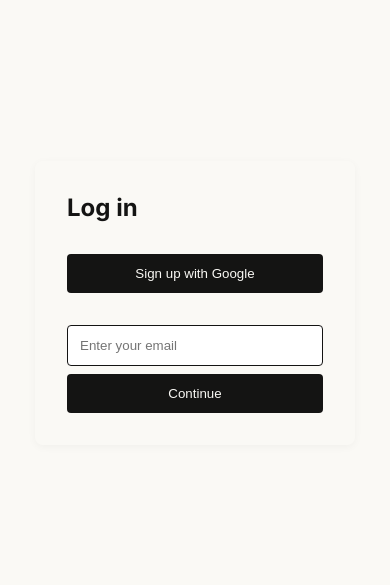
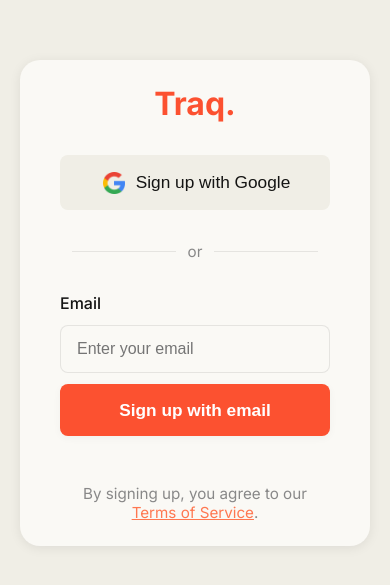
Before and after one commit to billyonbilly-ai/traq, a Next.js app: page /login in a window 390 px wide. Shown: the part 119-704 px from the top of the page. Built offline with nearby package versions, Linux system fonts and the light colour scheme; no server answers.

Commit message:
Refactor login and onboarding forms for consistent UX, improved dark mode, and responsive styles.

```diff
--- a/src/app/api/auth/send-otp/route.js
+++ b/src/app/api/auth/send-otp/route.js
@@ -20,11 +20,7 @@
         <h2 style="color: #FC5130; margin-bottom: 16px;">Sign in to Traq</h2>
         <p style="font-size: 1.1rem; margin-bottom: 24px;">Your verification code is:</p>
         <div style="font-size: 2rem; font-weight: bold; letter-spacing: 2px; background: #f0eee6; padding: 12px 0; border-radius: 8px; text-align: center; margin-bottom: 24px;">${code}</div>
-        <p style="margin-bottom: 16px;">Or sign in instantly with the magic link below:</p>
-        <div style="text-align: center; margin-bottom: 24px;">
-          <a href="${magicLink}" style="display: inline-block; background: #FC5130; color: #fff; text-decoration: none; padding: 12px 32px; border-radius: 6px; font-weight: 600; font-size: 1.1rem;">Sign in to Traq</a>
-        </div>
-        <p style="font-size: 0.95rem; color: #555; margin-top: 32px;">This code and link will expire in 10 minutes.<br>If you did not request this, you can safely ignore this email.</p>
+        <p style="font-size: 0.95rem; color: #555; margin-top: 32px;">This code will expire in 10 minutes.<br>If you did not request this, you can safely ignore this email.</p>
       </div>
     `,
   });
--- a/src/app/layout.jsx
+++ b/src/app/layout.jsx
@@ -1,5 +1,5 @@
  import "./globals.scss";
-  import ClientProvider from './client-provider';
+  import ClientProvider from './context/ClientProvider';
 
   export const metadata = {
     title: "Traq",
--- a/src/app/login/index.module.scss
+++ b/src/app/login/index.module.scss
@@ -1,39 +1,117 @@
 .loginPage {
   min-height: 100vh;
+  background: var(--accent);
   display: flex;
   align-items: center;
   justify-content: center;
-  background: var(--background);
-  color: var(--foreground);
 }
 
 .loginBox {
+  background: var(--background);
+  border-radius: 20px;
+box-shadow: 0 2px 12px rgba(0, 0, 0, 0.08);  padding: 2rem 4rem;
+  min-width: 350px;
   display: flex;
   flex-direction: column;
-  gap: 2rem;
-  min-width: 320px;
-  padding: 2rem;
-  border-radius: 8px;
-  box-shadow: 0 2px 8px rgba(0,0,0,0.04);
+  align-items: stretch;
+  gap: 1.5rem;
 }
 
-.loginButton {
-  background: var(--foreground);
-  color: var(--background);
-  padding: 0.75rem;
-  border: none;
-  border-radius: 4px;
-  cursor: pointer;
+.logo {
+  display: flex;
+  align-items: center;
+  justify-content: center;
+  font-size: 2rem;
+  font-weight: 700;
+  color: var(--primary);
+  margin-bottom: 0.5rem;
+}
+
+.divider {
+  display: flex;
+  align-items: center;
+  text-align: center;
+  color: #888;
+  font-size: 0.95rem;
+  margin: 0.5rem 0 0.5rem 0;
+}
+.divider::before, .divider::after {
+  content: '';
+  flex: 1;
+  border-bottom: 1px solid #2626261a;
+  margin: 0 0.75rem;
 }
 
 .emailSection {
   display: flex;
   flex-direction: column;
-  gap: 0.5rem;
+  gap: 0.7rem;
+
+  label {
+    color: var(--foreground);
+    font-size: 1rem;
+  }
 }
 
-.emailInput {
-  padding: 0.75rem;
-  border-radius: 4px;
-  border: 1px solid var(--foreground);
+.emailInput, .passwordInput {
+  background: var(--background);
+  color: var(--foreground);
+  border: 1px solid #2626261a;
+  border-radius: 8px;
+  padding: 0.9rem 1rem;
+  font-size: 1rem;
+  outline: none;
+  transition: border 0.2s;
 }
+.emailInput:focus, .passwordInput:focus {
+  border: 1px solid #2626263a;
+}
+
+.emailSection .codeLabel, .emailSection .passwordLabel {
+  margin-top: 1.5rem;
+}
+
+.error {
+  color: #ff4d4f;
+  margin-top: 0.5rem;
+  font-size: 0.98rem;
+}
+
+// Password input wrapper for unified border and focus
+.passwordInputWrap {
+  border: 1px solid #2626261a;
+  border-radius: 8px;
+  background: var(--background);
+  transition: border 0.2s;
+}
+.passwordInputWrap.active,
+.passwordInputWrap:focus-within {
+  border: 1px solid #2626263a;
+}
+@media (prefers-color-scheme: dark) {
+  .divider::before, .divider::after {
+    border-bottom: 1px solid #dedddd1a;
+  }
+  .emailInput, .passwordInput {
+    border: 1px solid #dedddd1a;
+  }
+  .emailInput:focus, .passwordInput:focus {
+  border: 1px solid #dedddd56;
+}
+  .passwordInputWrap {
+    border: 1px solid #dedddd1a;
+  }
+  .passwordInputWrap.active,
+  .passwordInputWrap:focus-within {
+    border: 1px solid #dedddd56;
+  }
+}
+
+@media (max-width: 600px) {
+  .loginPage {
+    padding: 1.5rem;
+  }
+  .loginBox {
+    padding: 1.5rem 2.5rem;
+  }
+}
--- a/src/app/login/page.jsx
+++ b/src/app/login/page.jsx
@@ -5,6 +5,9 @@
 import { useRouter } from 'next/navigation';
 import { useSession } from 'next-auth/react';
 import { useEffect } from 'react';
+import GoogleButton from '../../components/GoogleButton';
+import Button from '../../components/Button';
+import EyeIcon from '../../components/EyeIcon';
 
 // Spinner component
 function Spinner() {
@@ -40,6 +43,7 @@
   const [error, setError] = useState('');
   const { status } = useSession();
   const router = useRouter();
+  const [showPassword, setShowPassword] = useState(false);
 
   function handleGoogleSignIn() {
     sessionStorage.setItem('googleLoading', '1');
@@ -141,30 +145,29 @@
   return (
     <div className={styles.loginPage}>
       <div className={styles.loginBox}>
-        <h2>Log in</h2>
-        <button
-          className={styles.loginButton}
-          onClick={handleGoogleSignIn}
-          disabled={isAnyLoading}
-        >
-          {googleLoading && <Spinner />}Sign up with Google
-        </button>
+        <div className={styles.logo}>Traq.</div>
+        <GoogleButton onClick={handleGoogleSignIn} loading={googleLoading} disabled={isAnyLoading} />
+        <div className={styles.divider}><span>or</span></div>
         <div className={styles.emailSection}>
+          <label htmlFor="email" style={{ fontWeight: 500, marginBottom: 0 }}>Email</label>
           <input
+            id="email"
             type="email"
             placeholder="Enter your email"
             value={email}
             onChange={e => setEmail(e.target.value)}
             className={styles.emailInput}
             disabled={step !== 'email' || isAnyLoading}
+            autoComplete="email"
           />
           {step === 'email' && (
-            <button className={styles.loginButton} onClick={handleEmailContinue} disabled={isAnyLoading || !email}>
-              {isAnyLoading && <Spinner />}Continue
-            </button>
+            <Button onClick={handleEmailContinue} loading={isAnyLoading} >
+              Sign up with email
+            </Button>
           )}
           {step === 'code' && (
             <>
+            <label htmlFor="code" style={{ fontWeight: 500, marginBottom: 0 }} className={styles.codeLabel}>Verification code</label>
               <input
                 type="text"
                 placeholder="Enter verification code"
@@ -172,28 +175,44 @@
                 onChange={e => setCode(e.target.value)}
                 className={styles.emailInput}
                 disabled={isAnyLoading}
+                autoComplete="one-time-code"
               />
-              <button className={styles.loginButton} onClick={handleCodeContinue} disabled={isAnyLoading || !code}>
-                {isAnyLoading && <Spinner />}Continue
-              </button>
+              <Button onClick={handleCodeContinue} loading={isAnyLoading} >
+                Continue
+              </Button>
             </>
           )}
           {step === 'password' && (
             <>
+            <label htmlFor="password" style={{ fontWeight: 500, marginBottom: 0 }} className={styles.codeLabel}>Password</label>
+              <div
+                className={styles.passwordInputWrap}
+                tabIndex={-1}
+                style={{ position: 'relative', display: 'flex', alignItems: 'center', background: 'var(--background)', borderRadius: 8 }}
+              >
                 <input
-                type="password"
+                  type={showPassword ? 'text' : 'password'}
                   placeholder="Enter your password"
                   value={password}
                   onChange={e => setPassword(e.target.value)}
-                className={styles.emailInput}
+                  className={styles.passwordInput}
                   disabled={isAnyLoading}
+                  autoComplete="current-password"
+                  style={{ border: 'none', outline: 'none', boxShadow: 'none', background: 'transparent', flex: 1, paddingRight: 40 }}
                 />
-              <button className={styles.loginButton} onClick={handlePasswordContinue} disabled={isAnyLoading || !password}>
-                {isAnyLoading && <Spinner />}Continue with password
-              </button>
+                <span style={{ position: 'absolute', right: 12, top: '50%', transform: 'translateY(-50%)', cursor: 'pointer', zIndex: 2 }} onClick={() => setShowPassword(v => !v)}>
+                  <EyeIcon open={!showPassword} />
+                </span>
+              </div>
+              <Button onClick={handlePasswordContinue} loading={isAnyLoading} disabled={!password}>
+                Continue with password
+              </Button>
             </>
           )}
-          {error && <div style={{ color: 'red', marginTop: 8 }}>{error}</div>}
+          {error && <div className={styles.error}>{error}</div>}
+        </div>
+        <div style={{ color: '#888', fontSize: '0.95rem', marginTop: '1.5rem', textAlign: 'center' }}>
+          By signing up, you agree to our <a href="#" style={{ color: '#ff7750', textDecoration: 'underline' }}>Terms of Service</a>.
         </div>
       </div>
     </div>
--- a/src/app/onboarding/index.module.scss
+++ b/src/app/onboarding/index.module.scss
@@ -1,34 +1,107 @@
 .onboardingPage {
   min-height: 100vh;
+  background: var(--background);
+  display: flex;
+  justify-content: center;
+  align-items: center;
+}
+
+.onboardingBox {
+  height: 100%;
+  display: flex;
+  flex-direction: column;
+  align-items: stretch;
+}
+
+
+.divider {
   display: flex;
   align-items: center;
   justify-content: center;
+  text-align: center;
+  color: var(--foreground);
+  font-size: 1.4rem;
+  font-weight: 600;
+margin-bottom: 0.6rem;
+
+span {
+  line-height: 1;
+}
+}
+
+.dividerSub {
+  margin-bottom: 4rem;
+  font-size: 1.3rem;
+  color: #262626a5;
+  font-weight: 600;
+  text-align: center;
+
+  span {
+  line-height: 1;
+}
+}
+
+@media (prefers-color-scheme: dark) {
+  .dividerSub {
+    color: #faf9f599;
+  }
+}
+
+
+.onboardingInput, .passwordInput {
   background: var(--background);
   color: var(--foreground);
+  border: 1px solid #2626261a;
+  border-radius: 8px;
+  padding: 0.9rem 1rem;
+  font-size: 1rem;
+  outline: none;
+  transition: border 0.2s;
+}
+.onboardingInput:focus, .passwordInput:focus {
+  border: 1px solid #2626263a;
 }
 
-.onboardingBox {
-  display: flex;
-  flex-direction: column;
-  gap: 1.5rem;
-  min-width: 320px;
-  padding: 2rem;
-  border-radius: 8px;
-  box-shadow: 0 2px 8px rgba(0,0,0,0.04);
-  background: var(--background);
+@media (prefers-color-scheme: dark) {
+  .onboardingInput, .passwordInput {
+    border: 1px solid #dedddd1a;
+  }
+  .onboardingInput:focus, .passwordInput:focus {
+    border: 1px solid #dedddd56;
+  }
 }
 
-.onboardingInput {
-  padding: 0.75rem;
-  border-radius: 4px;
-  border: 1px solid var(--foreground);
+.error {
+  color: #ff4d4f;
+  margin-top: 0.5rem;
+  font-size: 0.98rem;
 }
 
-.onboardingButton {
-  background: var(--foreground);
-  color: var(--background);
-  padding: 0.75rem;
-  border: none;
-  border-radius: 4px;
-  cursor: pointer;
+
+.passwordInputWrap {
+  border: 1px solid #2626261a;
+  border-radius: 8px;
+  background: var(--background);
+  transition: border 0.2s;
+  margin-bottom: 1rem;
 }
+.passwordInputWrap.active,
+.passwordInputWrap:focus-within {
+  border: 1px solid #2626263a;
+}
+@media (prefers-color-scheme: dark) {
+  .passwordInputWrap {
+    border: 1px solid #dedddd1a;
+  }
+  .passwordInputWrap.active,
+  .passwordInputWrap:focus-within {
+    border: 1px solid #dedddd56;
+  }
+}
+
+@media (max-width: 600px) {
+  .onboardingPage {
+    padding-left: 2rem;
+    padding-right: 2rem;
+  }
+}
--- /dev/null
+++ b/src/components/Button/index.jsx
@@ -0,0 +1,15 @@
+import styles from './index.module.scss';
+
+export default function Button({ children, onClick, loading, disabled, type = 'button' }) {
+  return (
+    <button
+      type={type}
+      className={styles.button}
+      onClick={onClick}
+      disabled={disabled || loading}
+    >
+      {loading && <span className={styles.spinner} />}
+      {children}
+    </button>
+  );
+}
--- /dev/null
+++ b/src/components/Button/index.module.scss
@@ -0,0 +1,35 @@
+.button {
+  width: 100%;
+  background: var(--primary);
+  color: #fff;
+  border: none;
+  border-radius: 8px;
+  padding: 0.95rem 0;
+  font-size: 1.08rem;
+  font-weight: 600;
+  cursor: pointer;
+  transition: background 0.2s, box-shadow 0.2s;
+  box-shadow: 0 2px 8px rgba(0,0,0,0.04);
+  display: flex;
+  align-items: center;
+  justify-content: center;
+  gap: 0.5rem;
+}
+
+.button:disabled {
+  opacity: 0.7;
+  cursor: not-allowed;
+}
+.spinner {
+  width: 18px;
+  height: 18px;
+  border: 2.5px solid #fff;
+  border-top: 2.5px solid #ff7750;
+  border-radius: 50%;
+  animation: spin 1s linear infinite;
+  margin-right: 8px;
+}
+@keyframes spin {
+  0% { transform: rotate(0deg); }
+  100% { transform: rotate(360deg); }
+}
--- /dev/null
+++ b/src/components/EyeIcon/index.jsx
@@ -0,0 +1,7 @@
+export default function EyeIcon({ open }) {
+  return open ? (
+    <svg width="22" height="22" fill="none" viewBox="0 0 24 24" stroke="#888" strokeWidth="2"><path d="M1 12s4-7 11-7 11 7 11 7-4 7-11 7S1 12 1 12z"/><circle cx="12" cy="12" r="3.5"/></svg>
+  ) : (
+    <svg width="22" height="22" fill="none" viewBox="0 0 24 24" stroke="#888" strokeWidth="2"><path d="M17.94 17.94A10.94 10.94 0 0 1 12 19c-7 0-11-7-11-7a21.77 21.77 0 0 1 5.06-6.06M9.9 4.24A10.94 10.94 0 0 1 12 5c7 0 11 7 11 7a21.77 21.77 0 0 1-4.43 5.94M1 1l22 22"/><circle cx="12" cy="12" r="3.5"/></svg>
+  );
+}
--- /dev/null
+++ b/src/components/GoogleButton/index.jsx
@@ -0,0 +1,18 @@
+import styles from './index.module.scss';
+import Image from 'next/image';
+
+export default function GoogleButton({ onClick, loading, disabled }) {
+  return (
+    <button
+      type="button"
+      className={styles.googleButton}
+      onClick={onClick}
+      disabled={disabled}
+    >
+      <span className={styles.logoWrap}>
+        <Image src="/google.png" alt="Google" width={22} height={22} />
+      </span>
+      <span className={styles.text}>{'Sign up with Google'}</span>
+    </button>
+  );
+}
--- /dev/null
+++ b/src/components/GoogleButton/index.module.scss
@@ -0,0 +1,34 @@
+.googleButton {
+  width: 100%;
+  display: flex;
+  align-items: center;
+  justify-content: center;
+  gap: 0.5rem;
+  background: var(--accent);
+  border: none;
+  border-radius: 8px;
+  padding: 0.85rem 0;
+  font-size: 1.08rem;
+  font-weight: 500;
+  color: var(--foreground);
+  cursor: pointer;
+  transition: border 0.2s, background 0.2s;
+  outline: none;
+}
+
+.googleButton:disabled {
+  opacity: 0.7;
+  cursor: not-allowed;
+}
+.logoWrap {
+  display: flex;
+  align-items: center;
+  justify-content: center;
+  border-radius: 4px;
+  padding: 0;
+  width: 28px;
+  height: 28px;
+}
+.text {
+  text-align: center;
+}
```
Also changed, not shown: src/app/onboarding/OnboardingContent.jsx (+28 -10 lines), public/google.png (added), src/app/context/ClientProvider.jsx (renamed from src/app/client-provider.jsx). Lines whose indentation alone changed are shown as unchanged.
